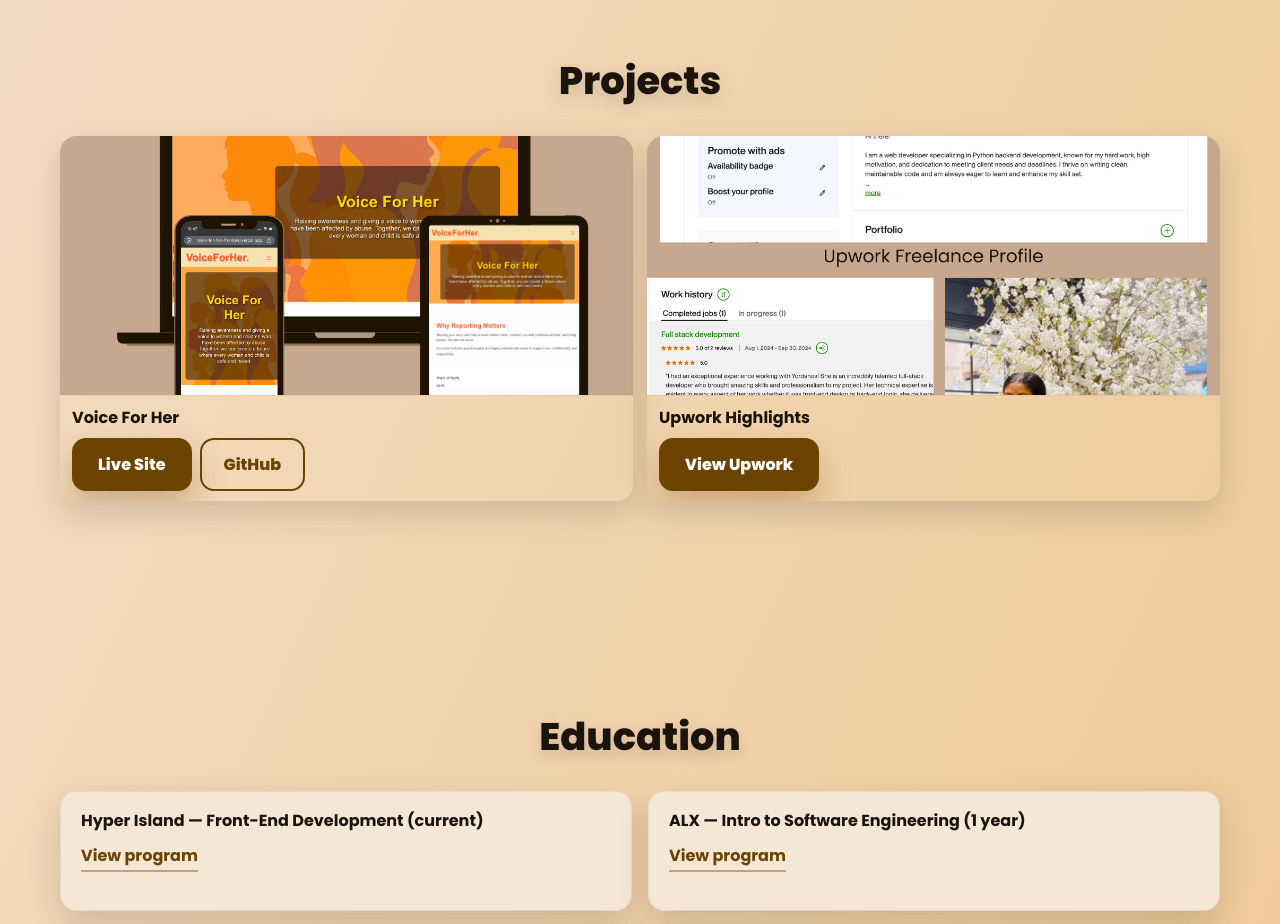
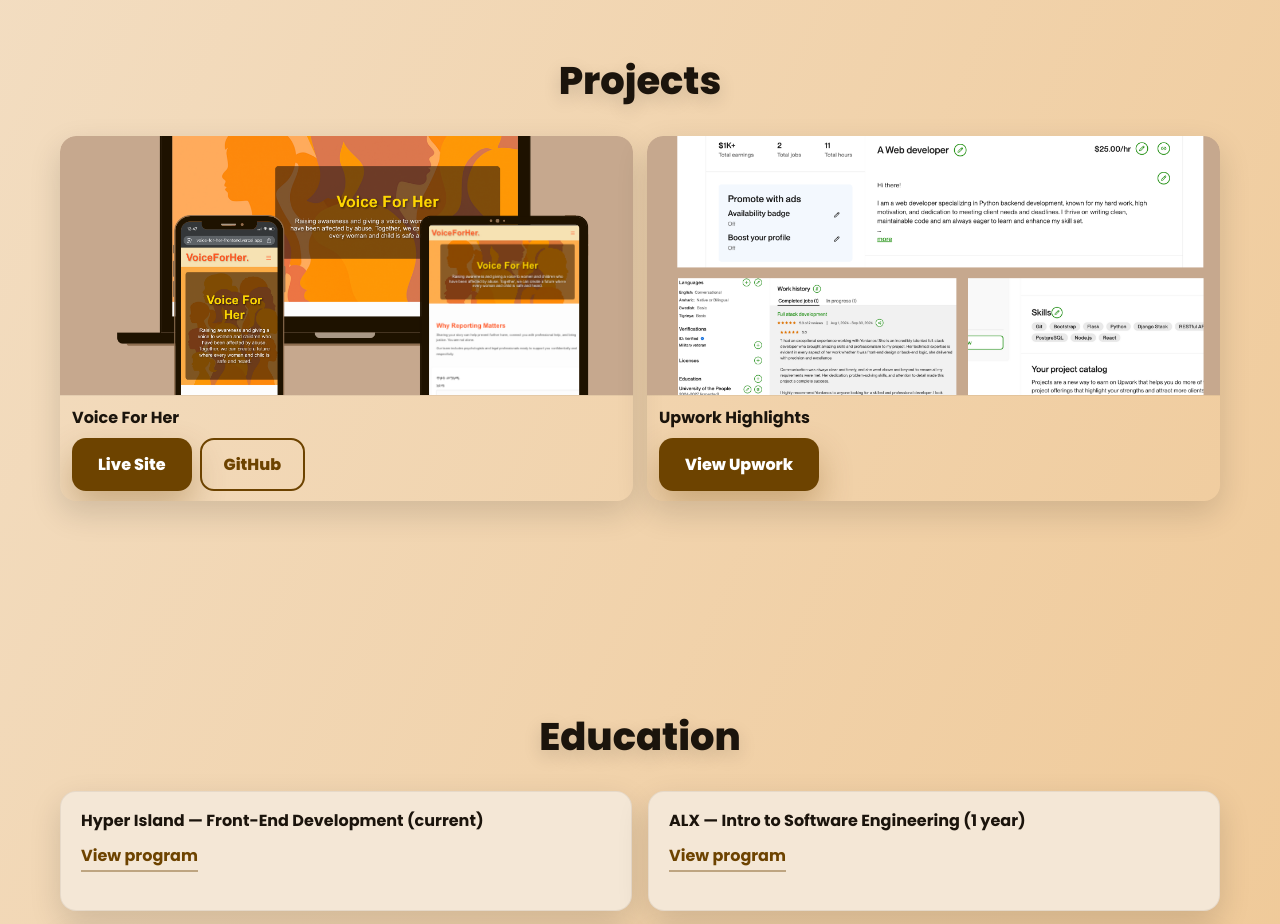
Before and after one commit to Yordiemma/frontend-portfolio, a plain HTML site: page index.html in a window 1280 px wide. Shown: the part 2040-2964 px from the top of the page. Drawn offline with Linux system fonts and the light colour scheme.

Commit message:
Delete unused images

```diff
--- a/index.html
+++ b/index.html
@@ -249,7 +249,7 @@
             <!-- Upwork -->
             <article class="project-card">
               <img
-                src="images/2.png"
+                src="images/6.png"
                 alt="Upwork public profile"
                 loading="lazy"
               />
```
Also changed, not shown: images/2.png (deleted), images/Screenshot 2025-09-12 at 14.53.09.png (deleted), images/Screenshot 2025-09-12 at 14.54.13.png (deleted), images/VoiceFor.png (deleted), 3 other files.
